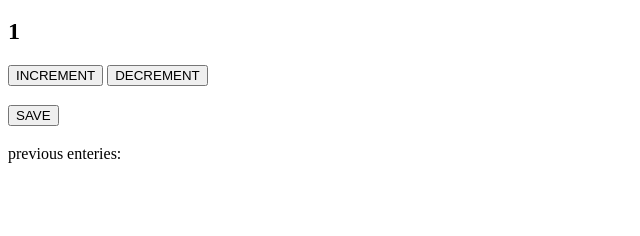
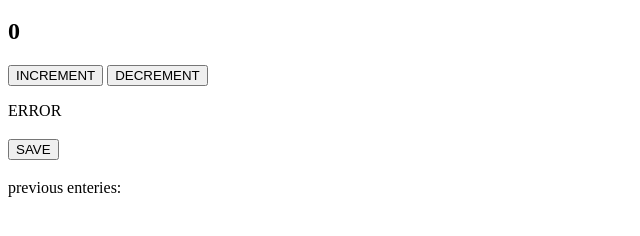
Before and after one commit to lukavujnovac/peopleCounter, a plain HTML site: page index.html in a window 1280 px wide. Both pictures are taken after a click on the button "INCREMENT". Shown: the part 48-284 px from the top of the page, without its empty margins (0-640 px from the left). Drawn offline with Linux system fonts and the light colour scheme.

Commit message:
completed project

```diff
--- a/index.html
+++ b/index.html
@@ -7,6 +7,7 @@
     <h2 id="count-el">0</h2>
     <button id="increment-btn" onclick="incremnet()">INCREMENT</button>
     <button id="decrement-btn" onclick="decrement()">DECREMENT</button>
+    <p id="error"></p>
     <h3><button id="save-btn" onclick="save()">SAVE</button></h3>
     <p id="previousEnteryEL">previous enteries:</p>
     <script src="index.js"></script>
--- a/index.js
+++ b/index.js
@@ -1,10 +1,13 @@
 let countEL = document.getElementById("count-el")
 let count = 0
 let saveEL = document.getElementById("previousEnteryEL")
+let errorEL = document.getElementById("error")
 
 function incremnet() {
-    count += 1
-    countEL.innerText = count
+    // count += 1
+    // countEL.innerText = count
+
+    errorEL.textContent = "ERROR"
 }
 
 function decrement() {
@@ -19,3 +22,7 @@ function save() {
     count = 0
     countEL.innerText = count
 }
+
+function renderError() {
+    errorEL.textContent = "ERROR"
+}
```
